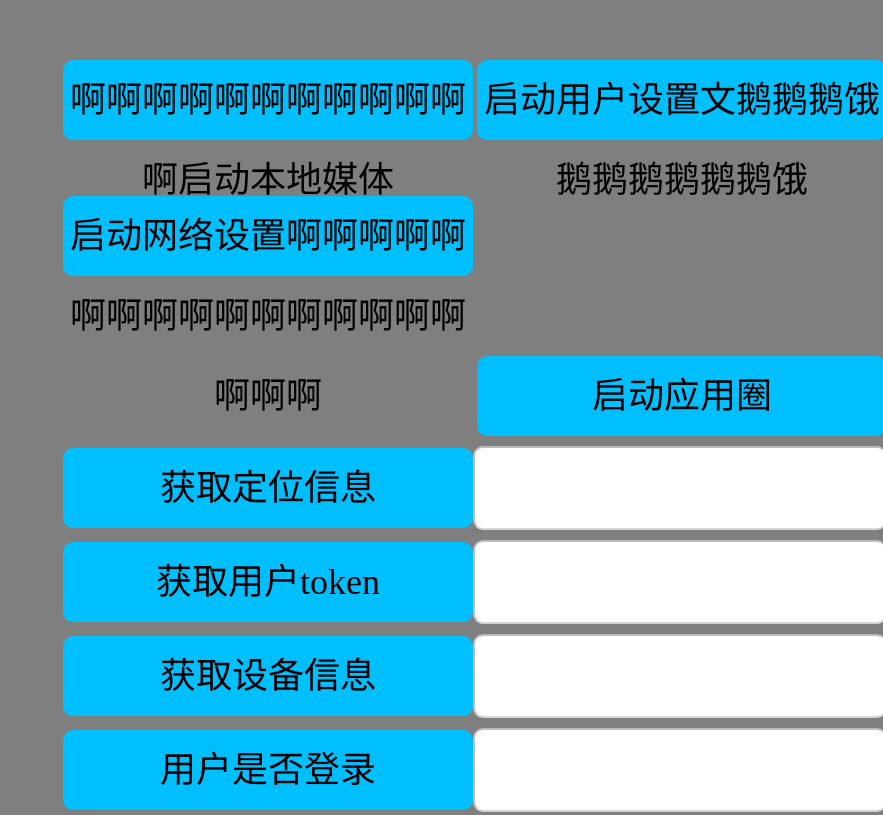
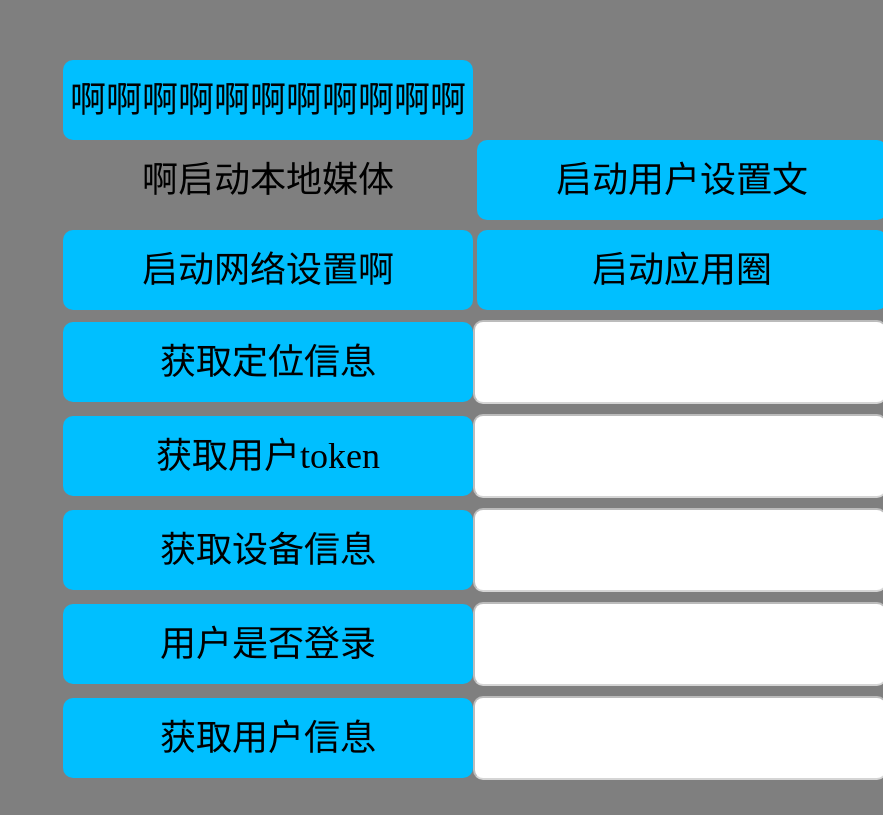
Before and after one commit to LinXinwang/Hbuilder, a plain HTML site: page index2.html in a window 1280 px wide. Shown: the part 140-955 px from the top of the page, without its empty margins (397-1280 px from the left). Drawn offline with Linux system fonts and the light colour scheme.

Commit message:
add from idea

```diff
--- a/index2.html
+++ b/index2.html
@@ -83,8 +83,8 @@
 		<div id="deviceready">
 			<div id="functionAreaBox">
 				<div class="mybuttons2 coocaa_btn" id="startloaclmedia">啊啊啊啊啊啊啊啊啊啊啊啊启动本地媒体</div>
-				<div class="mybuttons2 coocaa_btn" id="startusersetting">启动用户设置文鹅鹅鹅饿鹅鹅鹅鹅鹅鹅饿</div>
-				<div class="mybuttons2 coocaa_btn" id="startnetsetting">启动网络设置啊啊啊啊啊啊啊啊啊啊啊啊啊啊啊啊啊啊啊</div>
+				<div class="mybuttons2 coocaa_btn" id="startusersetting">启动用户设置文</div>
+				<div class="mybuttons2 coocaa_btn" id="startnetsetting">启动网络设置啊</div>
 				<div class="mybuttons2 coocaa_btn" id="startappstore">启动应用圈</div>
 				<div class="mybuttons2 coocaa_btn" id="getlocation">获取定位信息</div><input class="text" id="locationid" disabled="disabled"/>
 				<div class="mybuttons2 coocaa_btn" id="getusertoken">获取用户token</div><input class="text" id="usertokenid" disabled="disabled"/>
```
